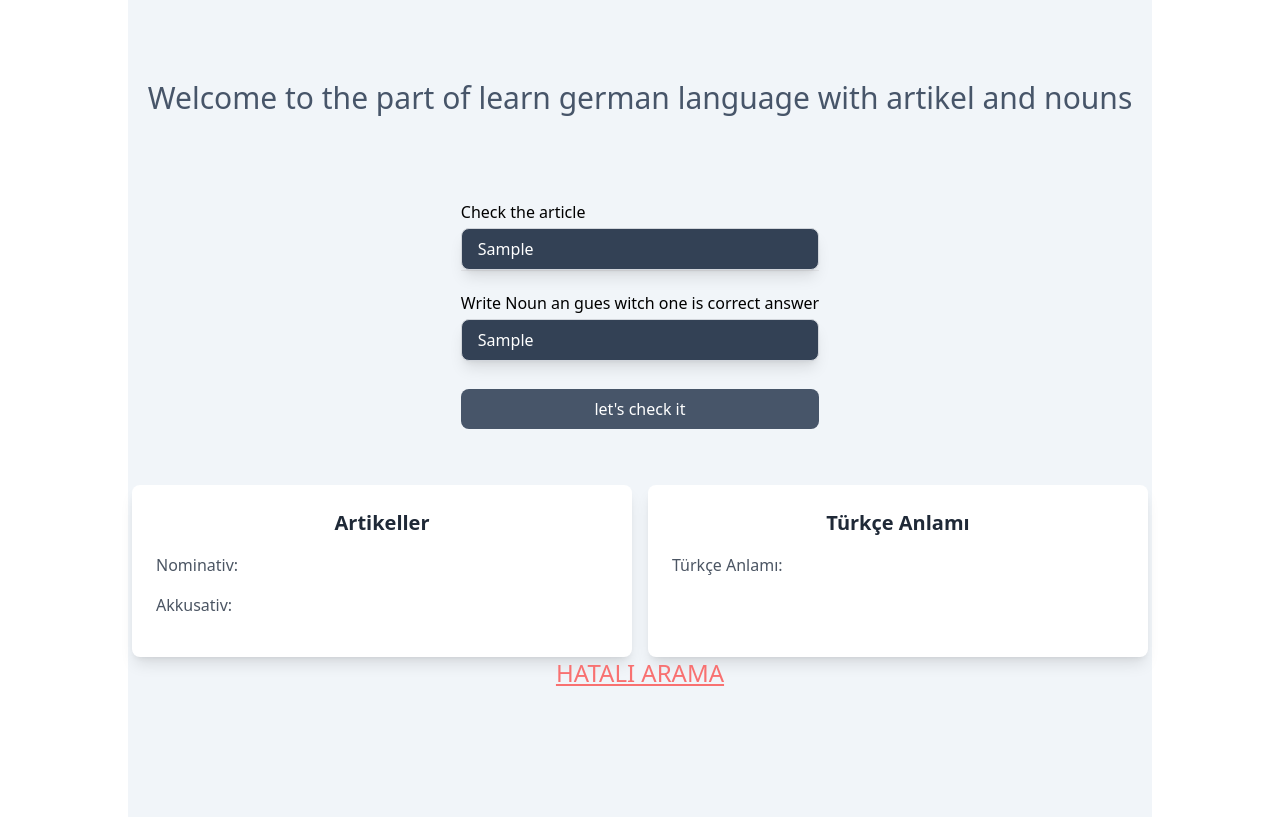
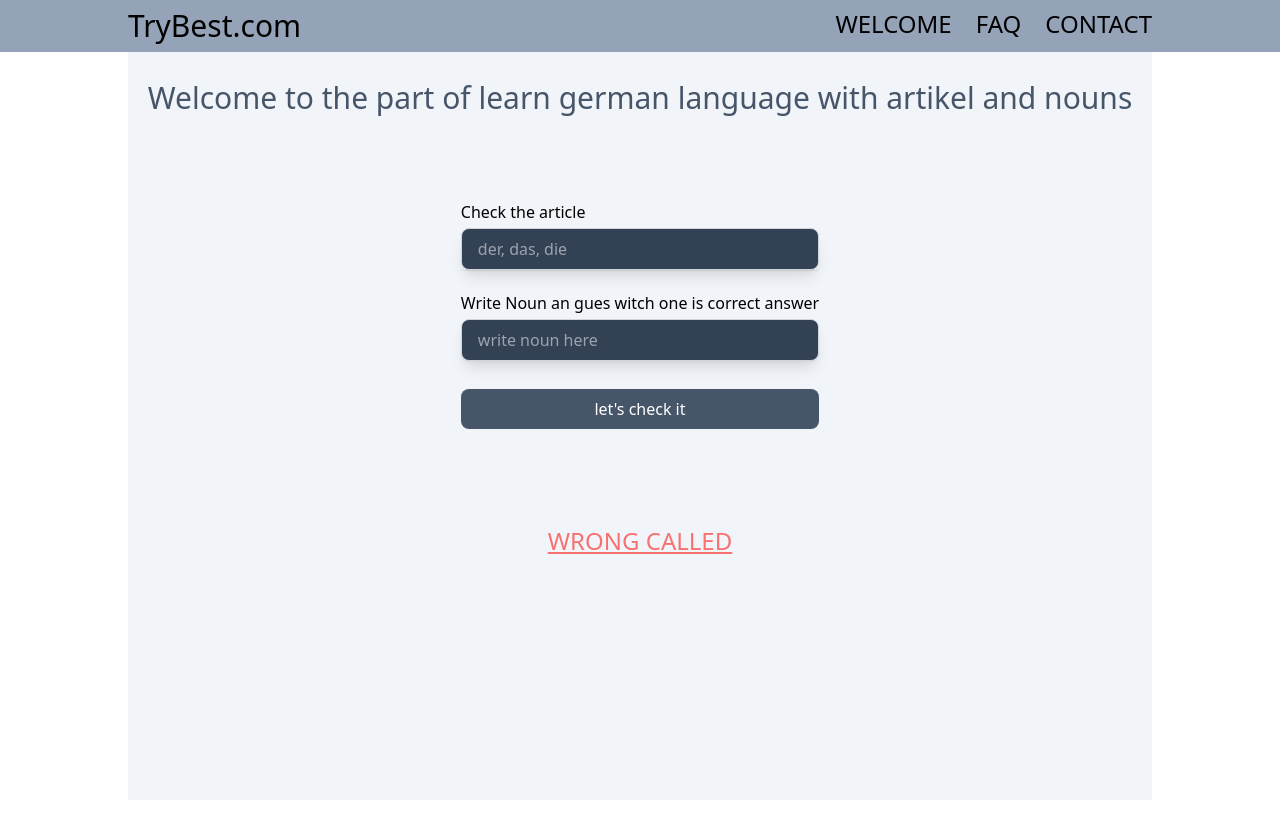
Before and after one commit to Enesk4206/gArtikelCard, a website: page src/index.html in a window 1280 px wide. Both pictures are taken after typing "Sample", "Sample" into the empty fields and a click on the button "let's check it". Drawn offline with Linux system fonts and the light colour scheme.

Commit message:
2nd commit

```diff
--- a/src/index.html
+++ b/src/index.html
@@ -7,6 +7,22 @@
     <link rel="stylesheet" href="css/style.css">
 </head>
 <body>
+    <header class="fixed w-full mx-auto py-2 bg-slate-400 ">
+        <div class="max-w-5xl mx-auto sticky md:flex justify-between gap-4">
+            <h1 class="text-3xl">
+                <a href="">TryBest.com</a>
+            </h1>
+            <nav class="text-2xl uppercase hidden md:flex">
+               <a href="">Welcome</a>
+               <a class="mx-6" href="">faq</a>
+               <a href="">contact</a>
+            </nav>
+        </div>
+
+    </header>
+
+
+    <main class="">
         <div class="max-w-5xl mx-auto min-h-screen bg-slate-100">
             <div class="flex flex-col items-center justify-center py-10">
                 <h1 class="text-3xl text-slate-600 pt-10 pb-20">Welcome to the part of learn german language with artikel and nouns</h1>
@@ -28,33 +44,20 @@
 
                     </form>
                 </div>
-            <div class="grid grid-cols-1 md:grid-cols-2 gap-4 ">
-                <!-- Kart 1 -->
-                <div class="bg-white p-6 rounded-lg shadow-lg  hover:shadow-2xl hover:scale-100 h-full w-[500px]">
-                    <h2 class="text-center text-xl font-semibold text-gray-800 mb-4">Artikeller</h2>
-                    <p class="text-gray-600 mb-4">Nominativ:
-
-                    </p>
-                    <p class="text-gray-600 mb-4">Akkusativ:
-
-                    </p>
+                <div id="answer" class="grid grid-cols-1 md:grid-cols-2 gap-4 ">
 
                 </div>
 
-                <!-- Kart 2 -->
-                <div class="bg-white p-6 rounded-lg shadow-lg  hover:shadow-2xl hover:scale-100 h-full w-[500px]">
-                    <h2 class="text-xl text-center font-semibold text-gray-800 mb-4">Türkçe Anlamı</h2>
-                    <p class="text-gray-600 mb-4">Türkçe Anlamı: <!-- İçerik burada boş olabilir -->
-                    </p>
 
                 </div>
-            </div>
-            <div class="min-h-[120px] text-red-400 text-2xl underline uppercase">
-                <p id="error"></p>
+                <div class="min-h-[120px] text-red-400 text-2xl underline uppercase flex flex-row justify-center">
+                    <p id="error" class="text-center"></p>
                 </div>
 
             </div>
         </div>
+    </main>
+
     <script src="./js/lang.js"></script>
 </body>
 </html>
--- a/src/js/lang.js
+++ b/src/js/lang.js
@@ -1,5 +1,5 @@
 let stack = [];
-
+let pushArtikels = []
 // JSON verisini fetch ile alıyoruz
 const CallJSON = function (datas) {
     if (datas) {
@@ -26,6 +26,9 @@ CallJSON("/src/json/german.json")
 document.getElementById('formde').addEventListener("submit", (event) => {
     event.preventDefault();
 
+    document.getElementById('answer').innerHTML = '';
+    document.getElementById('error').innerHTML = '';
+
     // Kullanıcıdan alınan değerleri küçük harfe çeviriyoruz
     const artikelWord = document.getElementById('artikelde').value.toLowerCase();
     const nounWord = document.getElementById('nounde').value.toLowerCase();
@@ -37,7 +40,37 @@ document.getElementById('formde').addEventListener("submit", (event) => {
     const findNoun =stack.find(w=>w.german.toLowerCase()===nounWord)
     console.log(findNoun)
 
-    if(!findArtikel || ! findNoun){
-        document.getElementById('error').innerHTML= "Hatalı arama"
+    if(findArtikel && findNoun){
+        document.getElementById('answer').innerHTML = `
+
+                <!-- Kart 1 -->
+                <div class="bg-white p-6 rounded-lg shadow-lg  hover:shadow-2xl hover:scale-100 h-full w-[500px]">
+                <h2 class="text-center text-xl font-semibold text-gray-800 mb-4">Artikeller</h2>
+                <p class="text-gray-600 mb-4">Nominativ: ${findArtikel.artikel.nominativ}
+
+                </p>
+                <p class="text-gray-600 mb-4">Akkusativ: ${findArtikel.artikel.akkusativ}
+
+                </p> </div>
+
+                <!-- Kart 2 -->
+                <div class="bg-white p-6 rounded-lg shadow-lg  hover:shadow-2xl hover:scale-100 h-full w-[500px]">
+                   <h2 class="text-xl text-center font-semibold text-gray-800 mb-4">Türkçe Anlamı</h2>
+                   <p class="text-gray-600 mb-4">Türkçe Anlamı:
+                    <span class="text-red-700 mr-2 uppercase">${findNoun.turkisch}</span>
+                   </p>
+
+               </div>`
+
+
+
     }
+
+
+    if(!findArtikel || !findNoun){
+        document.getElementById('error').innerHTML= "wrong called"
+    }
+
+    document.getElementById('formde').reset();
+
 });
```
Also changed, not shown: src/css/style.css. Lines whose indentation alone changed are shown as unchanged.
